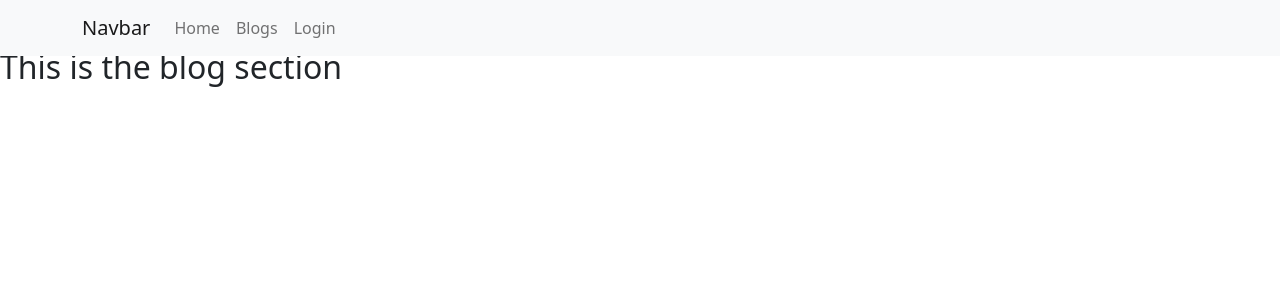
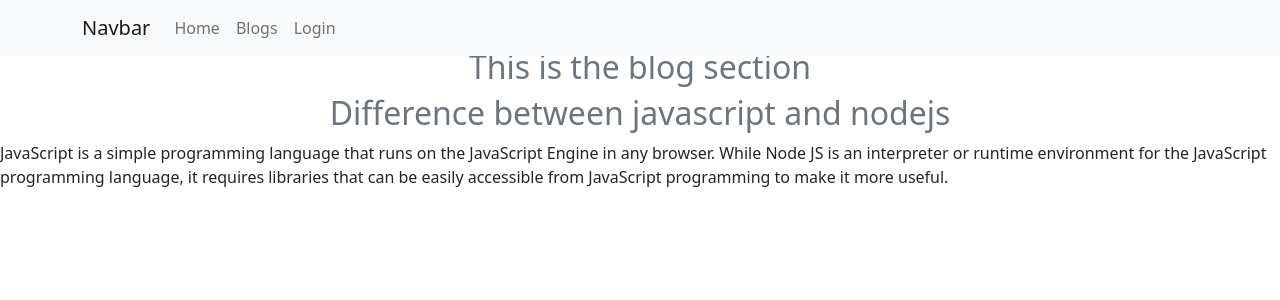
Before and after one commit to Rakib665/warehouse-web, a React (Create React App) app: page /blogs in a window 1280 px wide. Shown: the top 300 px of the page. Built offline with nearby package versions, Linux system fonts and the light colour scheme; no server answers.

Commit message:
after add some blogs details

```diff
--- a/package.json
+++ b/package.json
@@ -10,6 +10,7 @@
     "@testing-library/react": "^13.2.0",
     "@testing-library/user-event": "^13.5.0",
     "bootstrap": "^5.1.3",
+    "dotenv": "^16.0.0",
     "firebase": "^9.8.0",
     "react": "^18.1.0",
     "react-bootstrap": "^2.3.1",
--- a/src/firebase.init.js
+++ b/src/firebase.init.js
@@ -1,6 +1,8 @@
 // Import the functions you need from the SDKs you need
 import { initializeApp } from "firebase/app";
 import {getAuth} from 'firebase/auth'
+// require('dotenv').config()
+
 // TODO: Add SDKs for Firebase products that you want to use
 // https://firebase.google.com/docs/web/setup#available-libraries
 
--- a/src/pages/Blogs/Blogs.js
+++ b/src/pages/Blogs/Blogs.js
@@ -3,7 +3,12 @@ import React from 'react';
 const Blogs = () => {
     return (
         <div className='mt-5'>
-            <h2>This is the blog section</h2>
+            <h2 className='text-center text-secondary'>This is the blog section</h2>
+
+            <div >
+                <h2 className='text-secondary text-center'> Difference between javascript and nodejs</h2>
+                <p>JavaScript is a simple programming language that runs on the JavaScript Engine in any browser. While Node JS is an interpreter or runtime environment for the JavaScript programming language, it requires libraries that can be easily accessible from JavaScript programming to make it more useful.</p>
+            </div>
         </div>
     );
 };
--- a/src/pages/Home/Home/Home.js
+++ b/src/pages/Home/Home/Home.js
@@ -3,6 +3,7 @@ import Header from '../Header/Header';
 import Banner from '../Banner/Banner'
 import Inventory from '../Inventory/Inventory';
 import WhyChoosingUs from '../../WhyChoosingUs/WhyChoosingUS'
+// import Testimonials from '../../Testimonials/Testimonials';
 
 const Home = () => {
     return (
@@ -11,6 +12,7 @@ const Home = () => {
             <Banner></Banner>
             <Inventory></Inventory>
             <WhyChoosingUs></WhyChoosingUs>
+            {/* <Testimonials></Testimonials> */}
         </div>
     );
 };
```
Also changed, not shown: src/pages/Footer/Footer.js (added, +11 -0 lines), src/pages/Testimonials/Testimonials.css (added, +12 -0 lines), src/pages/Testimonials/Testimonials.js (added, +22 -0 lines), 2 other files (tests, documents, lock files or other folders).
